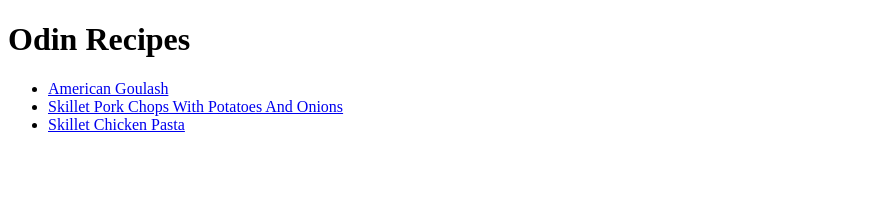
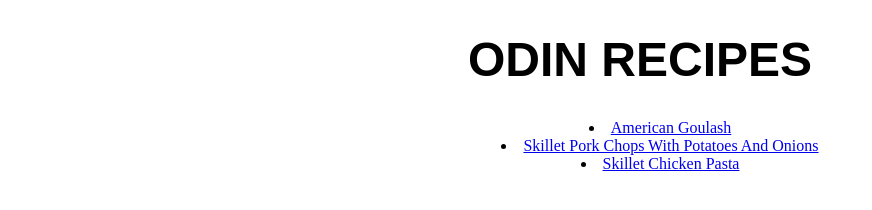
Before and after one commit to Gitsj11/odin-recipes, a plain HTML site: page index.html in a window 1280 px wide. Shown: the whole page, without its empty margins (0-872 px from the left). Drawn offline with Linux system fonts and the light colour scheme.

Commit message:
created style.css file added css to index.html file

```diff
--- a/index.html
+++ b/index.html
@@ -5,10 +5,11 @@
         <meta charset="UTF-8">
         <meta name="viewport" content="width=device-width, initial-scale=1.0">
         <title>TOP Recipe Website</title>
+        <link rel="stylesheet" href="style.css">
     </head>
 
     <body>
-        <h1>Odin Recipes</h1>
+        <h1>ODIN RECIPES</h1>
         <ul>
             <li><a href="recipes/american-goulash.html" target="_blank" rel="noopener noreferrer">American Goulash</a></li>
             <li><a href="recipes/skillet-pork-chops-with-potatoes-and-onions.html" target="_blank" rel="noopener noreferrer">Skillet Pork Chops With Potatoes And Onions</a></li>
--- /dev/null
+++ b/style.css
@@ -0,0 +1,13 @@
+h1 {
+    text-align: center;
+    color: black;
+    font-family: "Copperplate", fantasy, sans-serif;
+    font-weight: bold;
+    font-size: 48px;
+}
+
+ul {
+    text-align: center;
+    list-style: inside;
+    font-family: "Arial", "Times New Roman" sans-serif;
+}
```
